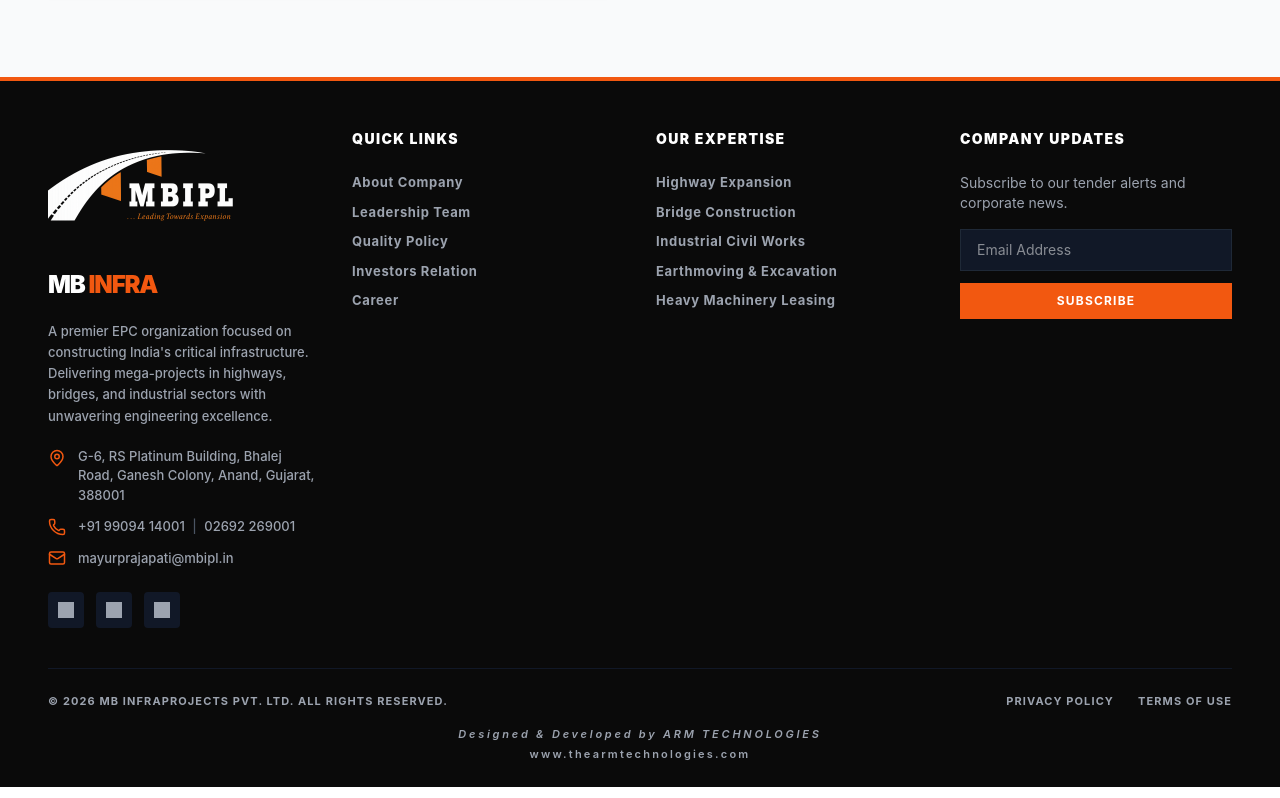
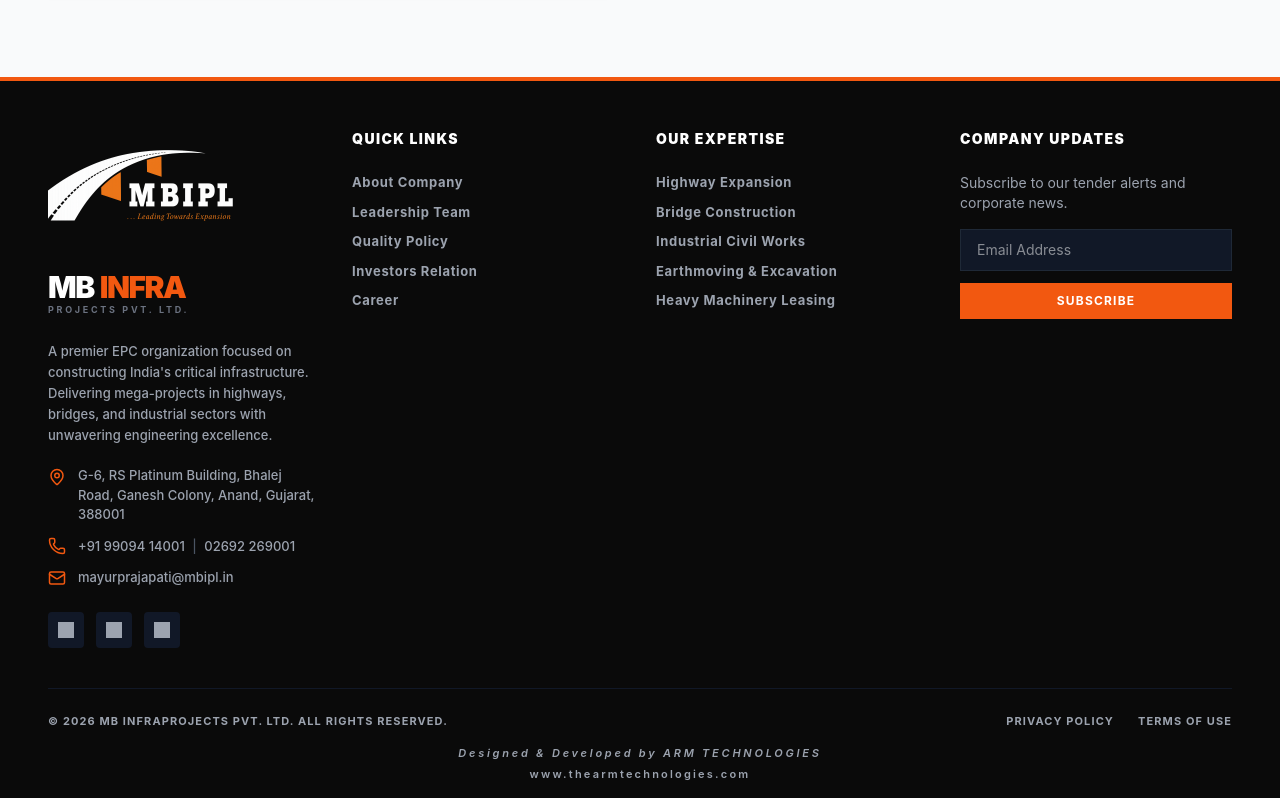
Before and after one commit to thearmtechnologies/MB-Infra, a React (Vite) app in the folder client/: page /contact in a window 1280 px wide. Shown: the part 1780-2578 px from the top of the page. Built offline with nearby package versions, Linux system fonts and the light colour scheme.

Commit message:
added home navigation in footer section, make the navbar similar in the mobile view

```diff
--- a/client/src/components/layout/Footer.jsx
+++ b/client/src/components/layout/Footer.jsx
@@ -26,24 +26,31 @@
     <footer className="bg-[#0a0a0a] border-t-4 border-[#f25810] pt-12 pb-6 w-full text-gray-400">
       <div className="w-full px-6 xl:px-12 mx-auto max-w-450">
         <div className="grid grid-cols-1 md:grid-cols-2 lg:grid-cols-4 gap-8 mb-10">
+
           {/* Brand Col & Contact Details */}
           <div>
-            <div className="flex flex-col mb-5">
-              {/* --- INCREASED LOGO SIZE HERE --- */}
+            {/* UPDATED LOGO SECTION TO MATCH NAVBAR */}
+            <Link to="/" className="flex flex-col mb-6 cursor-pointer w-max">
               <img
                 src={Logo}
                 alt="MB Infra Logo"
                 className="w-36 md:w-48 h-auto mb-3 object-contain"
               />
-              <div className="flex items-center">
-                <span className="text-2xl font-black tracking-tighter text-white">
-                  MB
-                </span>
-                <span className="text-2xl font-black tracking-tighter text-[#f25810] ml-1">
-                  INFRA
+              <div className="flex flex-col">
+                <div className="flex items-center">
+                  <span className="text-3xl font-black tracking-tighter text-white">
+                    MB
+                  </span>
+                  <span className="text-3xl font-black tracking-tighter text-[#f25810] ml-1.5">
+                    INFRA
+                  </span>
+                </div>
+                <span className="text-[9px] tracking-[0.3em] font-bold text-gray-500 uppercase -mt-0.5">
+                  Projects Pvt. Ltd.
                 </span>
               </div>
-            </div>
+            </Link>
+
             <p className="text-[13px] font-medium leading-relaxed mb-5">
               A premier EPC organization focused on constructing India's
               critical infrastructure. Delivering mega-projects in highways,
--- a/client/src/components/layout/Navbar.jsx
+++ b/client/src/components/layout/Navbar.jsx
@@ -1,14 +1,21 @@
 import React, { useMemo, useState } from "react";
-import { Link, NavLink, matchPath, useLocation, useNavigate } from "react-router-dom";
+import {
+  Link,
+  NavLink,
+  matchPath,
+  useLocation,
+  useNavigate,
+} from "react-router-dom";
 import { navigationLinks } from "../../constants/navigation";
 import { allProjectsData } from "../../data/allProjects";
+
 // Desktop Dropdown Navigation Item
 const NavItem = ({ item }) => {
   const [isOpen, setIsOpen] = useState(false);
   const location = useLocation();
   const isDropdownActive = item.dropdown
     ? item.dropdown.some((subItem) =>
-        matchPath({ path: subItem.path, end: true }, location.pathname)
+        matchPath({ path: subItem.path, end: true }, location.pathname),
       )
     : false;
 
@@ -35,7 +42,9 @@
           {/* DROPDOWN BUTTON */}
           <button
             className={`flex items-center gap-1 font-semibold text-[13px] min-[1200px]:text-[15px] min-[1800px]:text-[17px] transition-colors py-8 whitespace-nowrap ${
-              isDropdownActive ? "text-[#f25810]" : "text-[#333] hover:text-[#f25810]"
+              isDropdownActive
+                ? "text-[#f25810]"
+                : "text-[#333] hover:text-[#f25810]"
             }`}
           >
             {item.title}
@@ -95,7 +104,7 @@
   const location = useLocation();
   const isDropdownActive = item.dropdown
     ? item.dropdown.some((subItem) =>
-        matchPath({ path: subItem.path, end: true }, location.pathname)
+        matchPath({ path: subItem.path, end: true }, location.pathname),
       )
     : false;
 
@@ -122,7 +131,9 @@
       <button
         onClick={() => setIsOpen(!isOpen)}
         className={`flex justify-between items-center w-full py-3 font-bold text-[13px] transition-colors ${
-          isDropdownActive ? "text-[#f25810]" : "text-[#333] hover:text-[#f25810]"
+          isDropdownActive
+            ? "text-[#f25810]"
+            : "text-[#333] hover:text-[#f25810]"
         }`}
       >
         <span>{item.title}</span>
@@ -153,7 +164,9 @@
               onClick={closeDrawer}
               className={({ isActive }) =>
                 `block py-2.5 text-[13px] font-semibold ${
-                  isActive ? "text-[#f25810]" : "text-gray-600 hover:text-[#f25810]"
+                  isActive
+                    ? "text-[#f25810]"
+                    : "text-gray-600 hover:text-[#f25810]"
                 }`
               }
             >
@@ -165,6 +178,7 @@
     </div>
   );
 };
+
 export default function Navbar() {
   const [isMobileOpen, setIsMobileOpen] = useState(false);
   const [searchQuery, setSearchQuery] = useState("");
@@ -195,7 +209,8 @@
       label: project.title,
       path: `/projects/${project.id}`,
       category: "Project",
-      searchText: `${project.title} ${project.location} ${project.highway} ${project.client} ${project.category}`.toLowerCase(),
+      searchText:
+        `${project.title} ${project.location} ${project.highway} ${project.client} ${project.category}`.toLowerCase(),
     }));
 
     return [
@@ -234,14 +249,12 @@
   };
 
   return (
-    <nav className="bg-white w-full border-b border-gray-200 sticky top-0 z-100 shadow-sm">
+    <nav className="bg-white w-full border-b border-gray-200 sticky top-0 z-[100] shadow-sm">
       <div className="w-full px-4 xl:px-5">
         <div className="flex justify-between items-center h-16 min-[1000px]:h-24 gap-4 md:gap-8">
-
           {/* 1. Logo Section */}
           <Link to="/" className="flex flex-col cursor-pointer shrink-0">
             <div className="flex items-center">
-              {/* UPDATED: Increased text sizes (text-3xl up to text-6xl) */}
               <span className="text-3xl min-[1000px]:text-4xl min-[1200px]:text-5xl min-[1800px]:text-6xl font-black tracking-tighter text-black">
                 MB
               </span>
@@ -249,7 +262,6 @@
                 INFRA
               </span>
             </div>
-            {/* UPDATED: Increased subtitle sizes slightly to maintain balance and adjusted negative top margin */}
             <span className="text-[9px] min-[1000px]:text-[11px] min-[1200px]:text-[13px] min-[1800px]:text-[15px] tracking-[0.3em] font-bold text-gray-500 uppercase -mt-1 min-[1200px]:-mt-2">
               Projects Pvt. Ltd.
             </span>
@@ -257,21 +269,10 @@
 
           {/* 2. Middle Search Bar Section */}
           <div className="flex-1 hidden min-[700px]:flex justify-center px-2 xl:px-3 min-w-0">
-            <div className="relative group w-full max-w-70 min-[1200px]:max-w-85 min-[1600px]:max-w-105">
+            <div className="relative group w-full max-w-[280px] min-[1200px]:max-w-[340px] min-[1600px]:max-w-[420px]">
               {/* Search Icon */}
               <svg
-                className="
-        absolute
-        left-3
-        top-1/2
-        -translate-y-1/2
-        w-4
-        h-4
-        text-gray-400
-        group-focus-within:text-[#f25810]
-        transition-colors
-        pointer-events-none
-      "
+                className="absolute left-3 top-1/2 -translate-y-1/2 w-4 h-4 text-gray-400 group-focus-within:text-[#f25810] transition-colors pointer-events-none"
                 fill="none"
                 stroke="currentColor"
                 viewBox="0 0 24 24"
@@ -296,26 +297,7 @@
                 onFocus={() => setIsSearchOpen(true)}
                 onBlur={() => setTimeout(() => setIsSearchOpen(false), 150)}
                 onKeyDown={handleSearchKeyDown}
-                className="
-        w-full
-              h-10
-        bg-gray-50
-        border
-        border-gray-200
-              rounded-lg
-        pl-10
-        pr-4
-        text-sm
-        text-gray-900
-        placeholder:text-gray-400
-        focus:outline-none
-        focus:border-[#f25810]
-        focus:ring-4
-        focus:ring-[#f25810]/10
-        focus:bg-white
-        transition-all
-        duration-300
-      "
+                className="w-full h-10 bg-gray-50 border border-gray-200 rounded-lg pl-10 pr-4 text-sm text-gray-900 placeholder:text-gray-400 focus:outline-none focus:border-[#f25810] focus:ring-4 focus:ring-[#f25810]/10 focus:bg-white transition-all duration-300"
               />
 
               {isSearchOpen && searchQuery.trim().length > 0 && (
@@ -335,7 +317,9 @@
                         <div className="font-semibold text-gray-800">
                           {result.label}
                         </div>
-                        <div className="text-xs text-gray-500">{result.category}</div>
+                        <div className="text-xs text-gray-500">
+                          {result.category}
+                        </div>
                       </button>
                     ))
                   )}
@@ -374,27 +358,43 @@
           </div>
         </div>
       </div>
+
       {/* --- Mobile View Slide-in Overlay --- */}
       <div
-        className={`fixed inset-0 bg-black/50 transition-opacity duration-300 z-150 ${isMobileOpen ? "opacity-100 pointer-events-auto" : "opacity-0 pointer-events-none"}`}
+        className={`fixed inset-0 bg-black/50 transition-opacity duration-300 z-[150] ${
+          isMobileOpen
+            ? "opacity-100 pointer-events-auto"
+            : "opacity-0 pointer-events-none"
+        }`}
         onClick={() => setIsMobileOpen(false)}
       />
 
       <div
-        className={`fixed top-0 left-0 h-full w-70 sm:w-87.5 bg-white z-200 shadow-2xl transition-transform duration-300 ease-in-out transform ${isMobileOpen ? "translate-x-0" : "-translate-x-full"}`}
+        className={`fixed top-0 left-0 h-full w-[280px] sm:w-[350px] bg-white z-[200] shadow-2xl transition-transform duration-300 ease-in-out transform ${
+          isMobileOpen ? "translate-x-0" : "-translate-x-full"
+        }`}
       >
         <div className="flex flex-col h-full">
           <div className="p-4 border-b border-gray-100 flex justify-between items-center">
-            <div className="flex flex-col">
+            {/* UPDATED MOBILE LOGO */}
+            <Link
+              to="/"
+              onClick={() => setIsMobileOpen(false)}
+              className="flex flex-col cursor-pointer shrink-0"
+            >
               <div className="flex items-center">
-                <span className="text-xl font-black tracking-tighter text-black">
+                <span className="text-3xl font-black tracking-tighter text-black">
                   MB
                 </span>
-                <span className="text-xl font-black tracking-tighter text-[#f25810]">
-                  Infra
+                <span className="text-3xl font-black tracking-tighter text-[#f25810]">
+                  INFRA
                 </span>
               </div>
-            </div>
+              <span className="text-[9px] tracking-[0.3em] font-bold text-gray-500 uppercase -mt-1">
+                Projects Pvt. Ltd.
+              </span>
+            </Link>
+
             <button
               onClick={() => setIsMobileOpen(false)}
               className="text-gray-500 hover:text-black focus:outline-none p-1"
@@ -432,7 +432,7 @@
                 className="w-full bg-gray-50 text-sm border border-gray-200 rounded-lg px-4 py-2 pl-9 focus:outline-none focus:border-[#f25810]"
               />
               <svg
-                className="w-4 h-4 text-gray-400 absolute left-3 top-3"
+                className="w-4 h-4 text-gray-400 absolute left-3 top-3 pointer-events-none"
                 fill="none"
                 stroke="currentColor"
                 viewBox="0 0 24 24"
@@ -462,7 +462,9 @@
                         <div className="font-semibold text-gray-800">
                           {result.label}
                         </div>
-                        <div className="text-xs text-gray-500">{result.category}</div>
+                        <div className="text-xs text-gray-500">
+                          {result.category}
+                        </div>
                       </button>
                     ))
                   )}
@@ -473,7 +475,6 @@
 
           {/* Mobile Drawer Navigation Content Links */}
           <div className="flex-1 overflow-y-auto px-6 py-2">
-
             {navigationLinks.map((item, idx) => (
               <MobileNavItem
                 key={idx}
@@ -481,7 +482,6 @@
                 closeDrawer={() => setIsMobileOpen(false)}
               />
             ))}
-
           </div>
         </div>
       </div>
--- a/client/src/data/leadershipData.js
+++ b/client/src/data/leadershipData.js
@@ -4,7 +4,7 @@
   executives: [
     {
       name: "Mayurbhai Prajapati",
-      role: " Director",
+      role: "Managing Director",
       // category: "Board of Directors",
       image: DirectorImage,
       bio: "With   years of cross-functional experience in heavy civil engineering, Mr. Mayurbhai has pioneered mega-scale highway layouts and structural turnkeys across India. Under his vision, MB Infraprojects expanded its asset footprint from local earthworks into a nationwide premier EPC contractor.",
@@ -12,7 +12,7 @@
        "20+ years of experience in highway and infrastructure development",
       ],
       linkedin: "#",
-      email: "md@mbinfraprojects.com",
+      email: "mayurprajapati@mbipl.in",
     },
   ],
 };
```
Also changed, not shown: client/src/pages/about/CompanyProfile.jsx (+54 -21 lines), client/src/pages/about/LeadershipPage.jsx (+6 -5 lines). Lines whose indentation alone changed are shown as unchanged.
